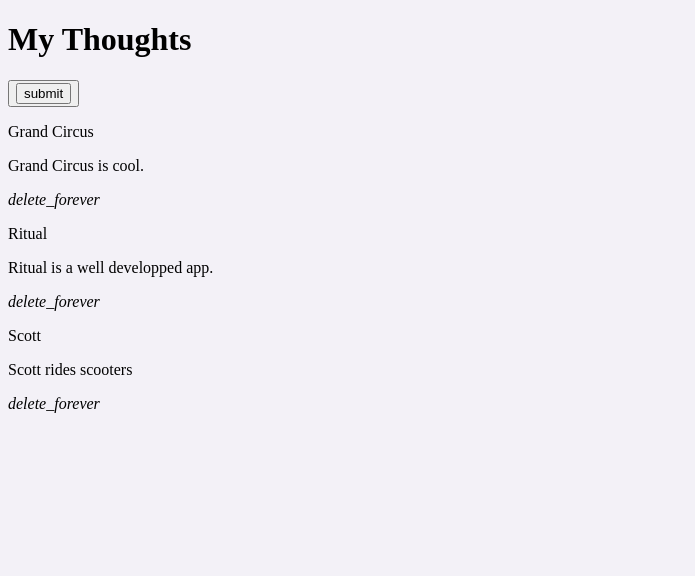
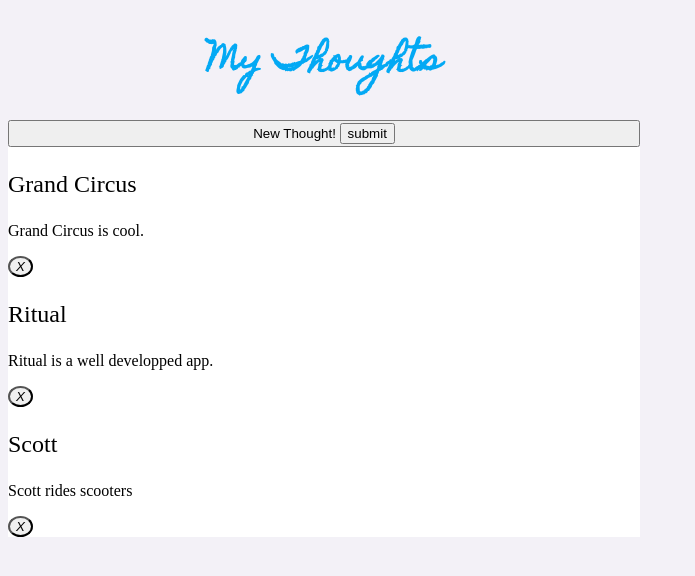
Before and after one commit to NykiLundgren/SocialPostLab, an Angular app: page / in a window 1280 px wide. Shown: the top 576 px of the page, without its empty margins (0-695 px from the left). Built offline with nearby package versions, Linux system fonts and the light colour scheme.

Commit message:
styling and code

```diff
--- a/src/app/social-posts/social-posts.component.css
+++ b/src/app/social-posts/social-posts.component.css
@@ -1,3 +1,24 @@
 h1{
-    color: rgb(3, 169, 244;)
+    color: rgb(3, 169, 244);
+    font-family: 'Homemade Apple', cursive;
+    align-self: center;
 }
+
+.main{
+    width: 50%;
+    display: flex;
+    flex-direction: column;
+}
+
+.postTitle{
+    font-size: 24px;
+}
+
+.social{
+
+    background-color: white;
+}
+
+.del{
+    border-radius: 50%;
+}
--- a/src/app/social-posts/social-posts.component.html
+++ b/src/app/social-posts/social-posts.component.html
@@ -1,12 +1,18 @@
-<div>
+<div class= 'main'>
+    <head>
+        <link href="https://fonts.googleapis.com/css?family=Dosis|Homemade+Apple&display=swap" rel="stylesheet">
+        <script src="https://kit.fontawesome.com/b36805c446.js" crossorigin="anonymous"></script>
+    </head>
     <h1>My Thoughts</h1>
-    <button type= 'button' class= 'submit' value= 'New Thought!'(click)= 'hide'>
+    <button type= 'button' class= 'submit'(click)= 'hide'>
+        New Thought!
         <app-post-form></app-post-form>
     </button>
-    <div *ngFor="let post of posts">
-        <p>{{ post.title }}</p>
-        <p>{{ post.thought }} </p>
-        <i type="button" (click)= 'onDelete(post)' id= 'del' class="material-icons">delete_forever</i>
+    <div *ngFor="let post of posts" class= 'social'>
+        <p class= 'postTitle'> {{ post.title }} </p>
+        <p class= 'postThought'> {{ post.thought }} </p>
+        <button type="button" (click)= 'onDelete(post)' class= 'del'>
+            <i class="far fa-trash-alt">X</i>
+        </button>
     </div>
-
 </div>
--- a/src/index.html
+++ b/src/index.html
@@ -6,6 +6,7 @@
   <base href="/">
   <meta name="viewport" content="width=device-width, initial-scale=1">
   <link rel="icon" type="image/x-icon" href="favicon.ico">
+  <link href="https://fonts.googleapis.com/css?family=Dosis|Homemade+Apple&display=swap" rel="stylesheet">
 </head>
 <body>
   <app-root></app-root>
```
Also changed, not shown: src/app/social-posts/trash-alt-solid.svg (added).
